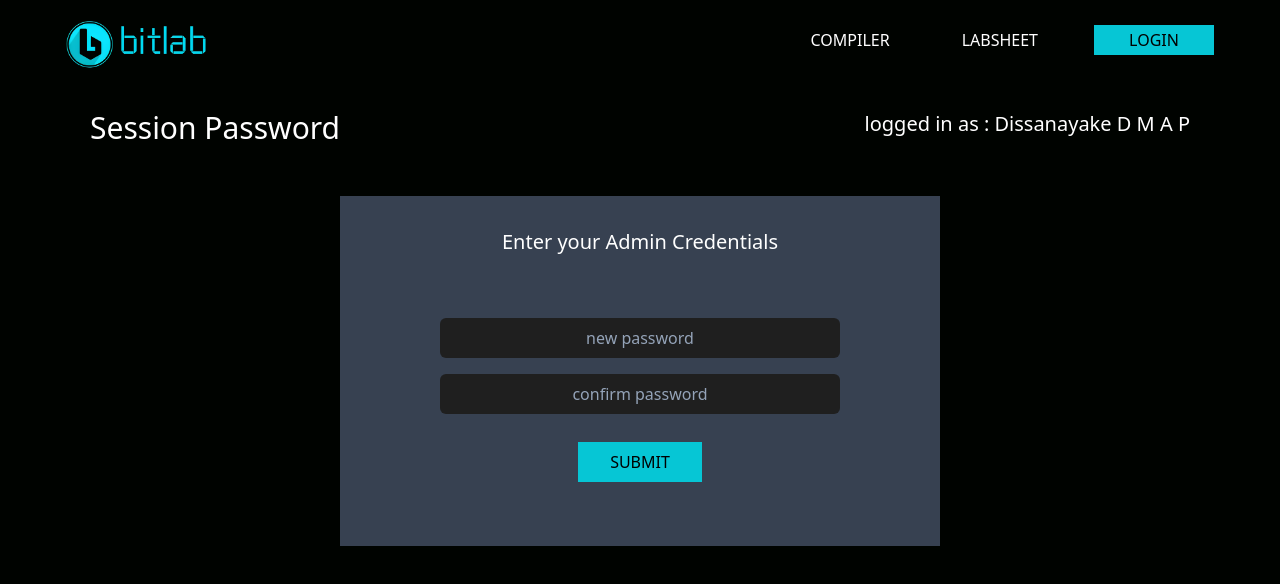
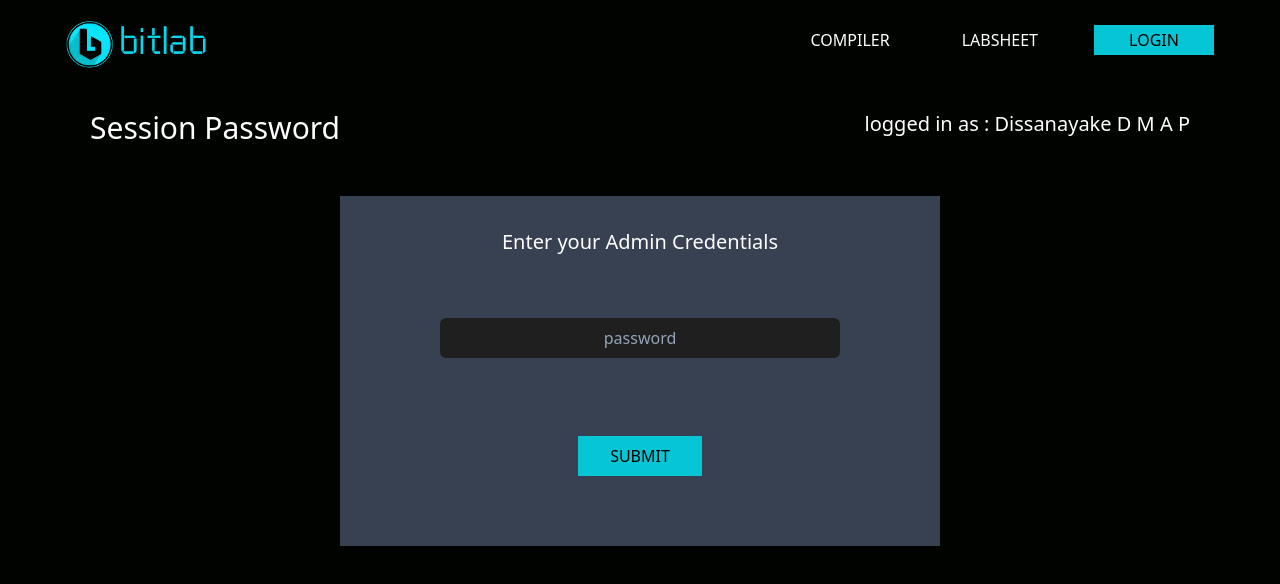
Before and after one commit to AnjanaPrabhath/BitLab, a React (Create React App) app in the folder frontend/: page /admin/set_password in a window 1280 px wide. Shown: the top 584 px of the page. Built offline with nearby package versions, Linux system fonts and the light colour scheme.

Commit message:
admin page with password changing

```diff
--- a/frontend/src/Pages/AJ/SetPassword.jsx
+++ b/frontend/src/Pages/AJ/SetPassword.jsx
@@ -23,16 +23,12 @@ const SetPassword = () => {
 
             <h2 className='text-white text-xl py-8'>Enter your Admin Credentials</h2>
             <input type="password"
-                placeholder='new password'
+                placeholder='password'
                 className='text-center mt-[30px] w-[400px] bg-[#1f1f1f] placeholder-slate-400 text-[#d0d0d0]  rounded-md px-2 py-2 my-2 border-blue-400 '
-                />
-            <input type="password"
-                placeholder='confirm password'
-                className='text-center w-[400px] bg-[#1f1f1f] placeholder-slate-400 text-[#d0d0d0]  rounded-md px-2 py-2 my-2 border-blue-400'
                 />
 
             <Link to='/admin'>
-            <button className='bg-[#06C6D5] hover:bg-[#2df1ff] duration-300 my-5 px-8 py-2 ' >SUBMIT</button>
+            <button className='bg-[#06C6D5] hover:bg-[#2df1ff] duration-300 mt-[70px] px-8 py-2 ' >SUBMIT</button>
             </Link>
           </div>
         </div>
--- a/frontend/src/Pages/AdminPage.jsx
+++ b/frontend/src/Pages/AdminPage.jsx
@@ -22,15 +22,15 @@ const AdminPage = () => {
         <div className='max-w-[1100px] mx-auto grid md:grid-cols-3 gap-8 mt-[100px] text-white text-xl'>
 
         <Link to='/admin/student_details'>
-          <button className='bg-[#191919] px-[100px] py-[40px] hover:scale-105 duration-500 h-[130px]'>Student Details</button>
+          <button className='bg-[#191919] px-[120px] py-[40px] hover:scale-105 duration-500 h-[130px]'>Student Details</button>
         </Link>
 
         <Link to='/admin/academic_period'>
-          <button className='bg-[#191919] px-[100px] py-[40px] hover:scale-105 duration-500 h-[130px]'>Academic Period</button>
+          <button className='bg-[#191919] px-[120px] py-[40px] hover:scale-105 duration-500 h-[130px]'>Academic Period</button>
         </Link>
 
         <Link to='/admin/sandani/learning_portal'> {/* Link to the Learning Portal route */}
-          <button className='bg-[#191919] px-[100px] py-[40px] hover:scale-105 duration-500 h-[130px]'>Learning Portal</button>
+          <button className='bg-[#191919] px-[120px] py-[40px] hover:scale-105 duration-500 h-[130px]'>Learning Portal</button>
         </Link>
 
         <Link to='/admin/edit_personal_details'>
@@ -38,7 +38,7 @@ const AdminPage = () => {
         </Link>
 
         <Link to='/admin/session_password'>
-          <button className='bg-[#191919] px-[100px] py-[40px] hover:scale-105 duration-500 h-[130px]'>Session Password</button>
+          <button className='bg-[#191919] px-[120px] py-[40px] hover:scale-105 duration-500 h-[130px]'>Session Password</button>
         </Link>
 
 
```
